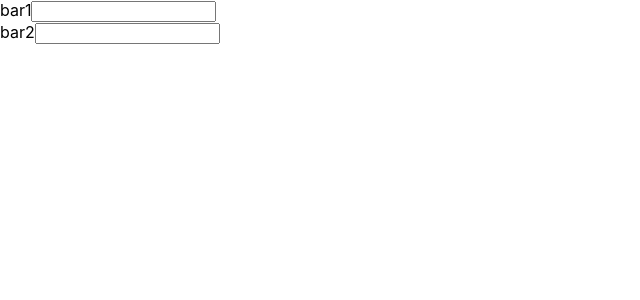
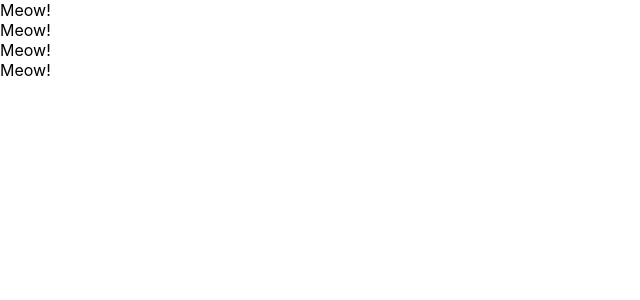
Before and after one commit to mocchi132/udemy-react, a React (Create React App) app: page / in a window 1280 px wide. Shown: the top 300 px of the page, without its empty margins (0-640 px from the left). Built offline with nearby package versions, Linux system fonts and the light colour scheme.

Commit message:
learn class components & functional components

```diff
--- a/src/App.js
+++ b/src/App.js
@@ -1,49 +1,36 @@
-import React, { Component} from 'react';
+import React from 'react';
 
-class App extends Component {
-  render() {
-// パターン１ 変数のぶち込み
-//    const greeting = "Hi, Tom!";
-//    const dom = <h1 className="foo">{greeting}</h1>;
-//    return dom;
+// クラスコンポーネント
+// class App extends Component {
+//  render() {
+//   return (
+//       <React.Fragment>
+//         <div>
+//           <label htmlFor="for">bar1</label>
+//           <input type="text" onChange={consFunc} />
+//         </div>
+//         <div>
+//           <label htmlFor="for2">bar2</label>
+//           <input type="text" onChange={consFunc2} />
+//         </div>
+//       </React.Fragment>
+//   );
+//   }
+// }
 
-// パターン２ クリックイベントの追加と、アロー関数
-//  return <input type="text" onClick={() => {console.log("I am clicked")}} />;
-
-// パターン３ 関数が入った変数を、パラメータに設定
-// return内は、必ず一つのタグでなければならない。
+// functional コンポーネント
+const App = () => {
   return (
-      <React.Fragment>
-        <div>
-          <label htmlFor="for">bar1</label>
-          <input type="text" onChange={consFunc} />
-        </div>
-        <div>
-          <label htmlFor="for2">bar2</label>
-          <input type="text" onChange={consFunc2} />
-        </div>
-      </React.Fragment>
-  );
-  }
+      <div>
+        <Cat />
+        <Cat />
+        <Cat />
+        <Cat />
+      </div>
+  )
 }
 
-var i = 0;
-var j = 0;
-
-// 無名関数を変数に代入する
-// このパターンは、使用する前に代入が行われていないといけない
-var consFunc = function(){
-  i += 1;
-  console.log("I am consFunc1：" + i);
+const Cat = () => {
+  return <div>Meow!</div>
 }
-
-// 普通の関数宣言
-// このパターンは、上でも下でもどこに記述してても使用できる
-// 無名関数と普通の関数で、関数渡しは普通にできる
-// 宣言の位置に注意する必要があるだけだった・・・　とほほ
-function consFunc2(){
-  j += 1;
-  console.log("I am consFunc2：" + j);
-}
-
 export default App;
```
